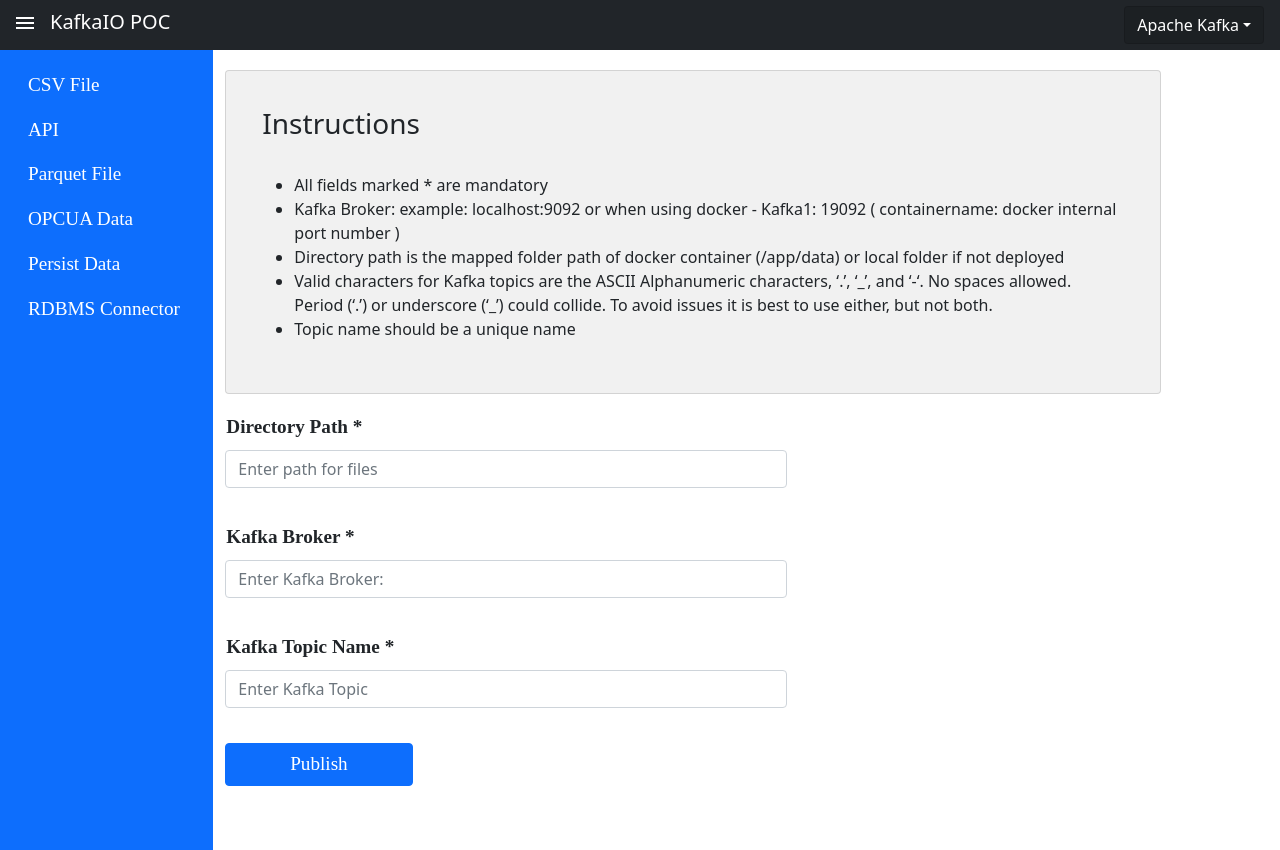
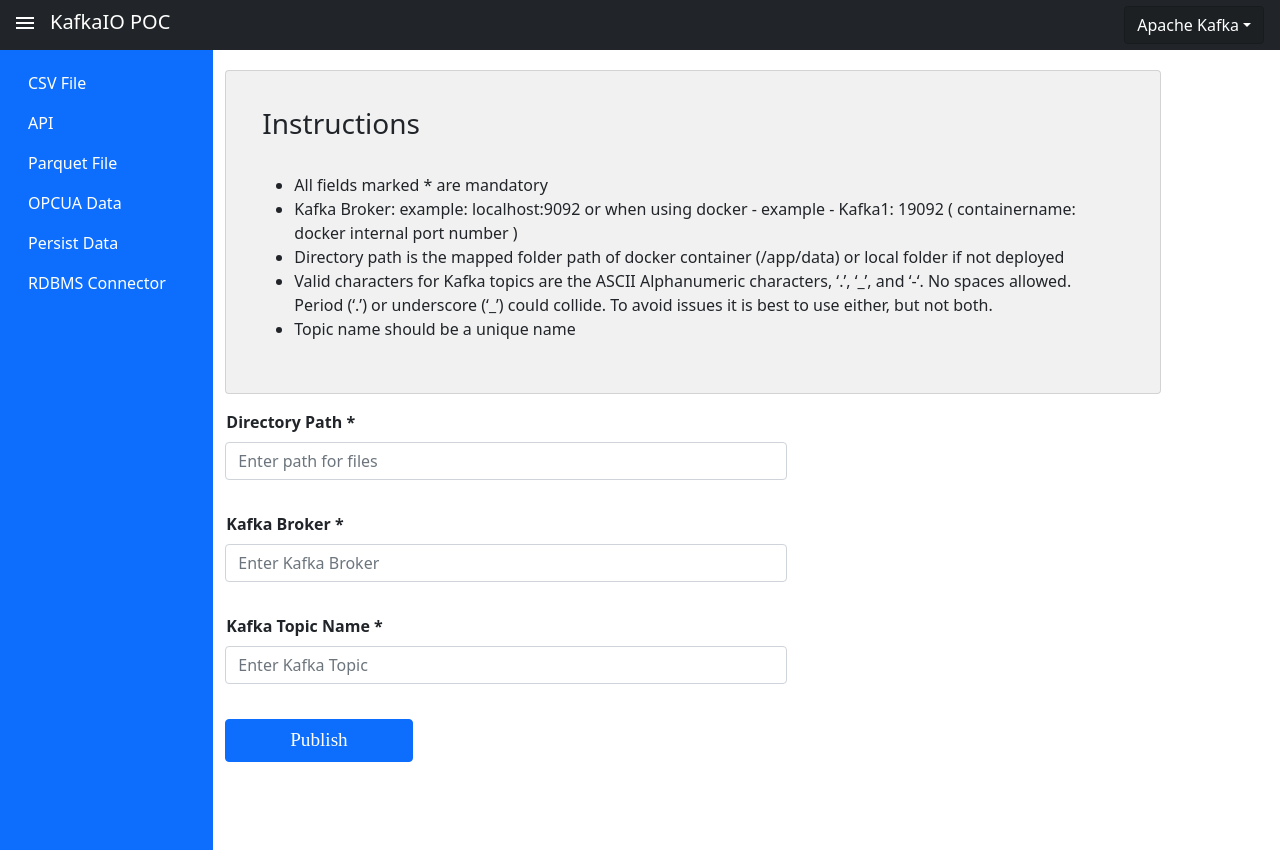
Before and after one commit to SupriyaVallarapu/KafkaSteelO, a React (Create React App) app in the folder Kafka-frontend/: page / in a window 1280 px wide. Built offline with nearby package versions, Linux system fonts and the light colour scheme.

Commit message:
commit frontend changes

```diff
--- a/Kafka-frontend/src/components/Dataconnectorform.js
+++ b/Kafka-frontend/src/components/Dataconnectorform.js
@@ -21,9 +21,12 @@
     "key.converter.schemas.enable": "false",
     "topic.prefix": "oracle.kafka.oracldata.",
     "value.converter.schemas.enable": "false",
-    For Oracle - "connection.url": "jdbc:oracle:thin:@//10.172.251.67:1521/L3PROD" or
-    For Postgres (within docker) - "connection.url": "jdbc:postgresql://kafkasteelo-db-1:5432/postgres", or
-    For MSSQL - "connection.url": "jdbc:sqlserver://10.172.251.2:1433;databaseName=BRSDB", or
+     For Oracle -
+    "connection.url": "jdbc:oracle:thin:@//10.172.251.67:1521/L3PROD" or
+     For Postgres (within docker) -
+    "connection.url": "jdbc:postgresql://kafkasteelo-db-1:5432/postgres", or
+     For MSSQL -
+    "connection.url": "jdbc:sqlserver://10.172.251.2:1433;databaseName=BRSDB",
     "table.whitelist": "CODES,DELAYS"
     }`;
 
--- a/Kafka-frontend/src/components/Filetypeapi.js
+++ b/Kafka-frontend/src/components/Filetypeapi.js
@@ -94,17 +94,17 @@
       </Card>
       <Form onSubmit={handleSubmit}>
         <Form.Group controlId="apiurl">
-          <Form.Label>Api URL *</Form.Label>
+          <Form.Label>API URL *</Form.Label>
           <Form.Control type="text" required value={apiurl} placeholder="Enter a valid  API URL" onChange={(e) => setapiurl(e.target.value)} />
         </Form.Group>
 
         <Form.Group controlId="kafkaBroker">
           <Form.Label>Kafka Broker *</Form.Label>
-          <Form.Control type="text" required value={kafkaBroker} placeholder="Enter Kafka Broker: example" onChange={(e) => setKafkaBroker(e.target.value)} />
+          <Form.Control type="text" required value={kafkaBroker} placeholder="Enter Kafka Broker" onChange={(e) => setKafkaBroker(e.target.value)} />
         </Form.Group>
         <Form.Group controlId="kafkaTopic">
           <Form.Label>Kafka Topic Name *</Form.Label>
-          <Form.Control type="text" required value={kafkaTopic} placeholder='Enter Kafka Topic (No Spaces allowed)' onChange={(e) => setKafkaTopic(e.target.value)} />
+          <Form.Control type="text" required value={kafkaTopic} placeholder='Enter Kafka Topic' onChange={(e) => setKafkaTopic(e.target.value)} />
         </Form.Group>
         <Button variant="primary" type="submit">
           Publish
--- a/Kafka-frontend/src/components/Filetypecsv.js
+++ b/Kafka-frontend/src/components/Filetypecsv.js
@@ -92,7 +92,7 @@
           <br></br>
           <ul>
             <li>All fields marked * are mandatory</li>
-            <li>Kafka Broker: example: localhost:9092 or when using docker - Kafka1: 19092 ( containername: docker internal port number )</li>
+            <li>Kafka Broker: example: localhost:9092 or when using docker - example - Kafka1: 19092 ( containername: docker internal port number )</li>
             <li>Directory path is the mapped folder path of docker container (/app/data) or local folder if not deployed</li>
             <li>Valid characters for Kafka topics are the ASCII Alphanumeric characters, ‘.’, ‘_’, and ‘-‘. No spaces allowed. <br></br>
               Period (‘.’) or underscore (‘_’) could collide. To avoid issues it is best to use either, but not both.</li>
@@ -108,7 +108,7 @@
         </Form.Group>
         <Form.Group controlId="kafkaBroker" className="form-group-custom">
           <Form.Label>Kafka Broker *</Form.Label>
-          <Form.Control className="form-control-custom" required type="text" placeholder="Enter Kafka Broker:" value={kafkaBroker} onChange={(e) => setKafkaBroker(e.target.value)} />
+          <Form.Control className="form-control-custom" required type="text" placeholder="Enter Kafka Broker" value={kafkaBroker} onChange={(e) => setKafkaBroker(e.target.value)} />
         </Form.Group>
         <Form.Group controlId="kafkaTopic" className="form-group-custom">
           <Form.Label>Kafka Topic Name *</Form.Label>
--- a/Kafka-frontend/src/components/Persistdataform.js
+++ b/Kafka-frontend/src/components/Persistdataform.js
@@ -133,7 +133,7 @@
                     <br></br>
                     <ul>
                         <li>All fields marked * are mandatory</li>
-                        <li>Kafka Broker: example: localhost:9092 or when using docker - Kafka1: 19092 ( containername: docker internal port number )</li>
+                        <li>Kafka Broker: example: localhost:9092 or when using docker - example - Kafka1: 19092 ( containername: docker internal port number )</li>
                         <li>Topic should be the name which is already created and has data in order to persist in database </li>
                         <li>Data Host is ConTainer name when Database is deployed in container else host Address</li>
                         <li>Schema should already be created in Database</li>
--- a/Kafka-frontend/src/styles/Dataconnector.css
+++ b/Kafka-frontend/src/styles/Dataconnector.css
@@ -30,7 +30,7 @@
 
 .dataconnectorform-textbox {
     height: 90%;
-    font-size: 15px;
+    font-size: 14px;
     padding: 0;
 
 }
--- a/Kafka-frontend/src/styles/Filetypecsv.css
+++ b/Kafka-frontend/src/styles/Filetypecsv.css
@@ -3,8 +3,8 @@
     overflow-y: auto; /* Enable scrolling if the sidenav has too much content */
     padding: 1em;
     text-decoration: none;
-    font-family: 'Times New Roman';
-    font-size: larger;
+    font-size:medium;
+    font-weight: 500;
     padding: 1%;
   }
 
@@ -27,8 +27,7 @@
     margin-top: 1em;
     align-items: flex-start;
     margin-bottom: 1em;
-    font-family: 'Times New Roman';
-    font-size: larger;
+    font-size: 10%px;
     margin-left: 1px;
   }
 
```
